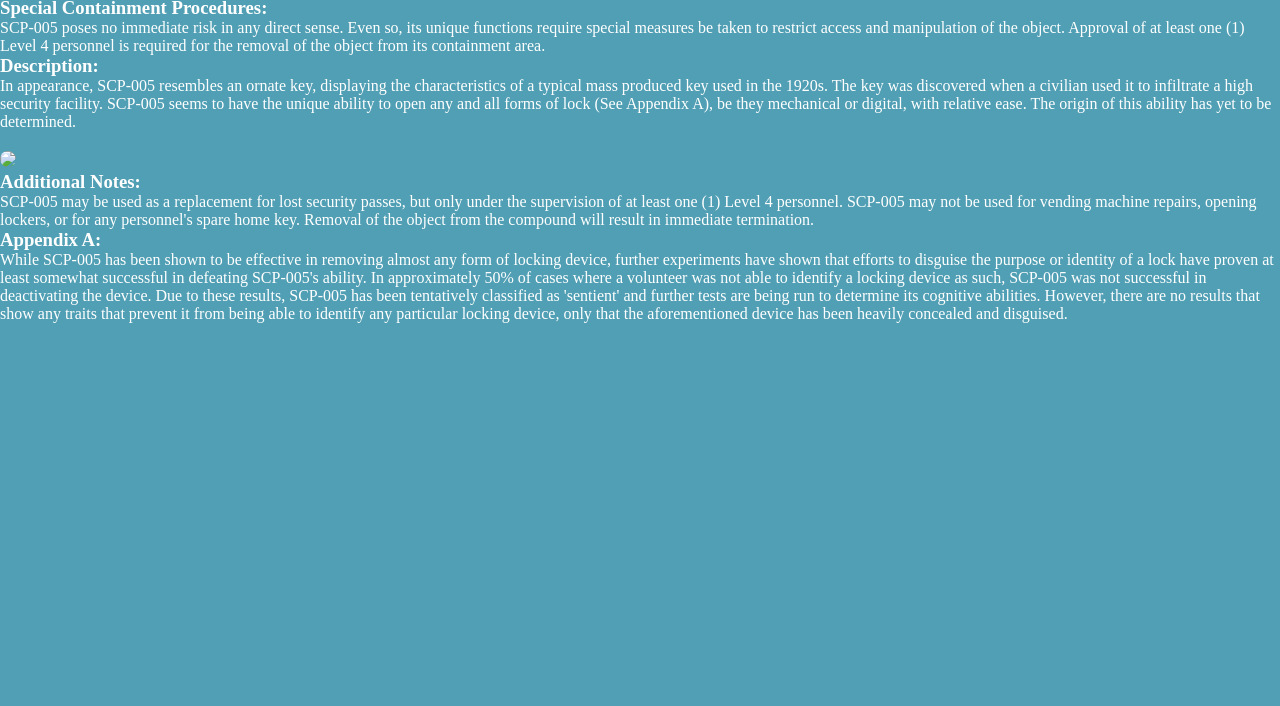
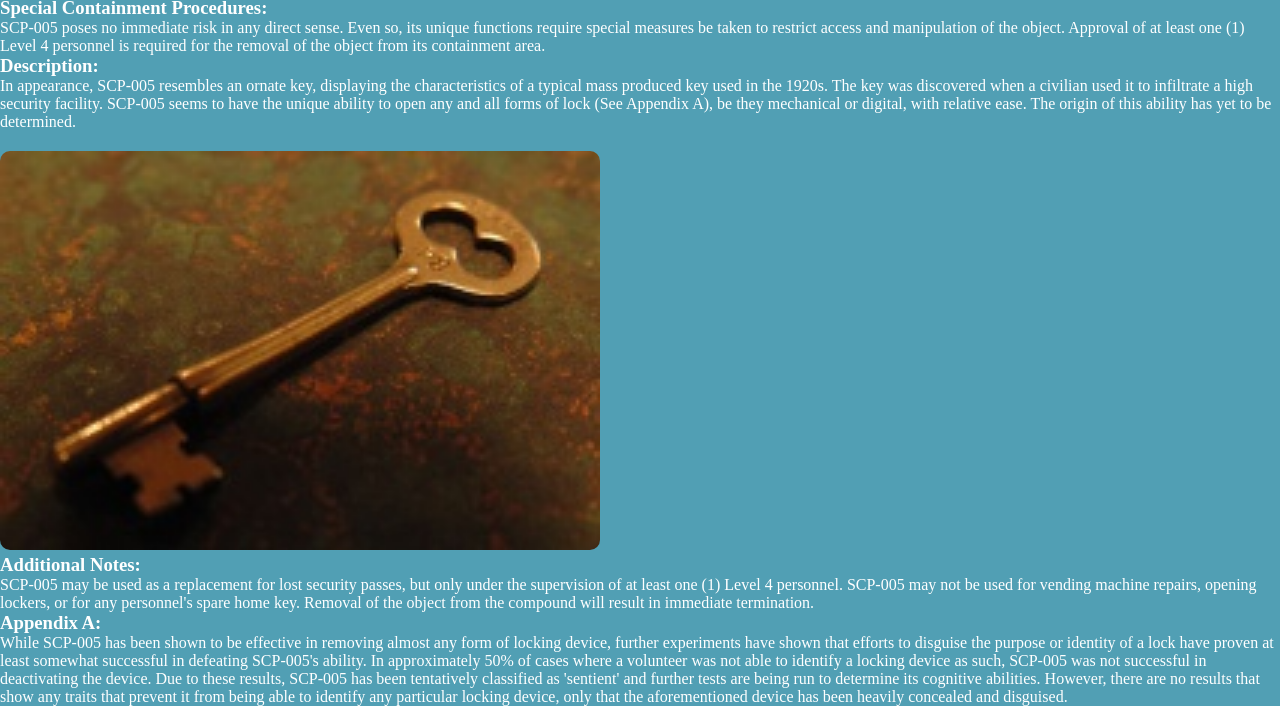
Before and after one commit to gurjoban123/Assignment-1, a plain HTML site: page scp-005.html in a window 1280 px wide. Shown: the part 176-882 px from the top of the page. Before the commit the page ends 800 px from the top, so only its background shows below. Drawn offline with Linux system fonts and the light colour scheme.

Commit message:
Update scp-005.html

```diff
--- a/scp-005.html
+++ b/scp-005.html
@@ -26,7 +26,7 @@
 
         <h3>Description:</h3>
         <p>In appearance, SCP-005 resembles an ornate key, displaying the characteristics of a typical mass produced key used in the 1920s. The key was discovered when a civilian used it to infiltrate a high security facility. SCP-005 seems to have the unique ability to open any and all forms of lock (See Appendix A), be they mechanical or digital, with relative ease. The origin of this ability has yet to be determined.</p>
-        <p><img src="images/SCP-005.jpg"></p>
+        <p><img src="SCP-005.jpg"></p>
         <h3>Additional Notes:</h3>
         <p>SCP-005 may be used as a replacement for lost security passes, but only under the supervision of at least one (1) Level 4 personnel. SCP-005 may not be used for vending machine repairs, opening lockers, or for any personnel's spare home key. Removal of the object from the compound will result in immediate termination.</p>
         <h3>Appendix A:</h3>
```
